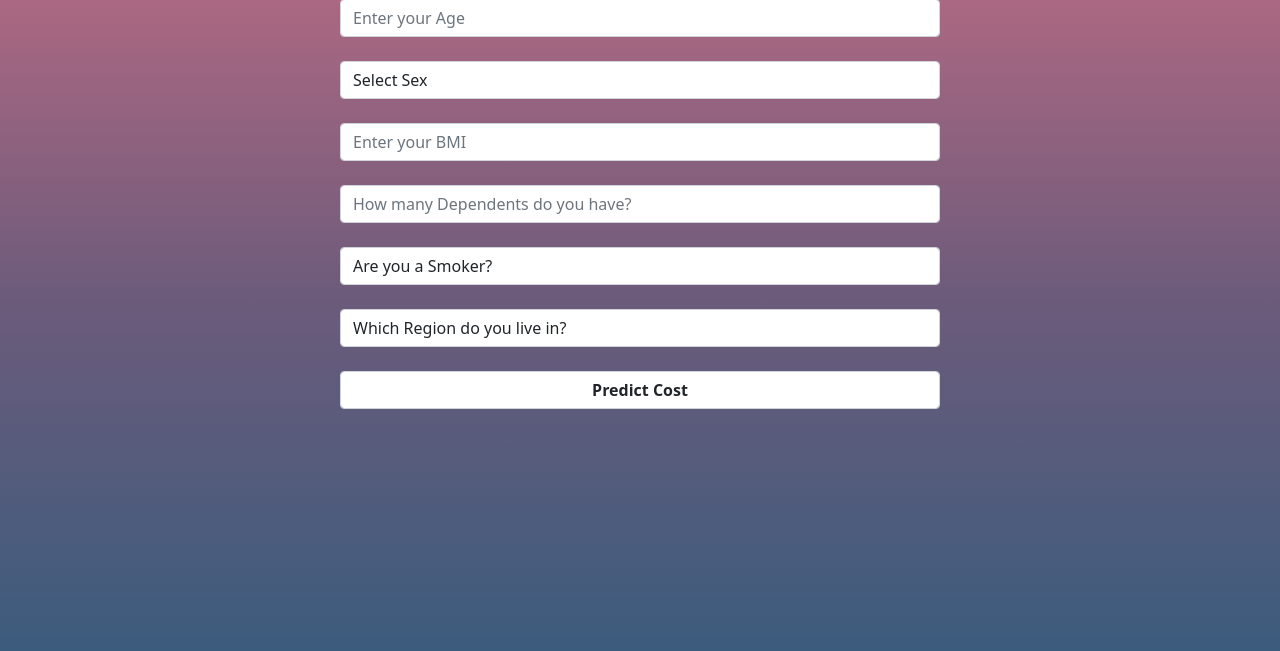
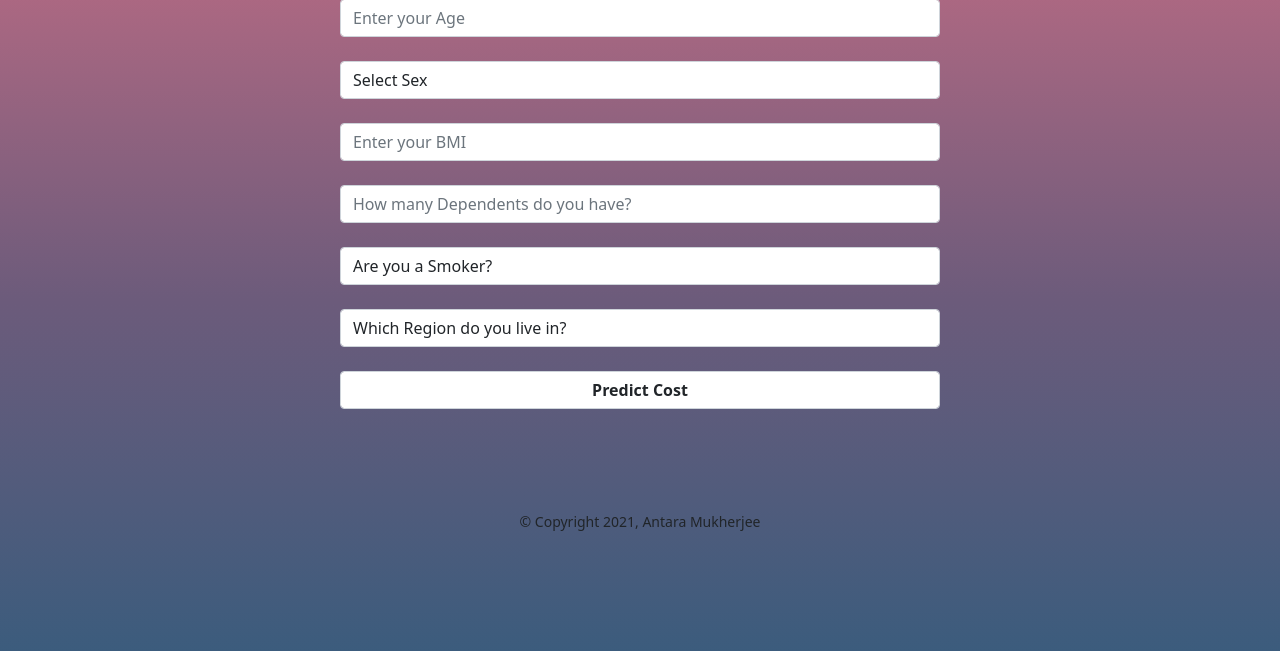
Before and after one commit to antaramukh/Insurance-Cost-Prediction, a Flask app: page / in a window 1280 px wide. Shown: the part 101-752 px from the top of the page. Run offline with Flask 2, Linux system fonts and the light colour scheme; parts of the project's set-up code (start-up, migrations or seed data) failed here and were passed over.

Commit message:
Update index.html

```diff
--- a/templates/index.html
+++ b/templates/index.html
@@ -109,6 +109,7 @@
           </div>
         <br><br>
       </div>
+      <footer> <small>&copy; Copyright 2021, Antara Mukherjee</small> </footer>
 </center>
 
 <script>
```
